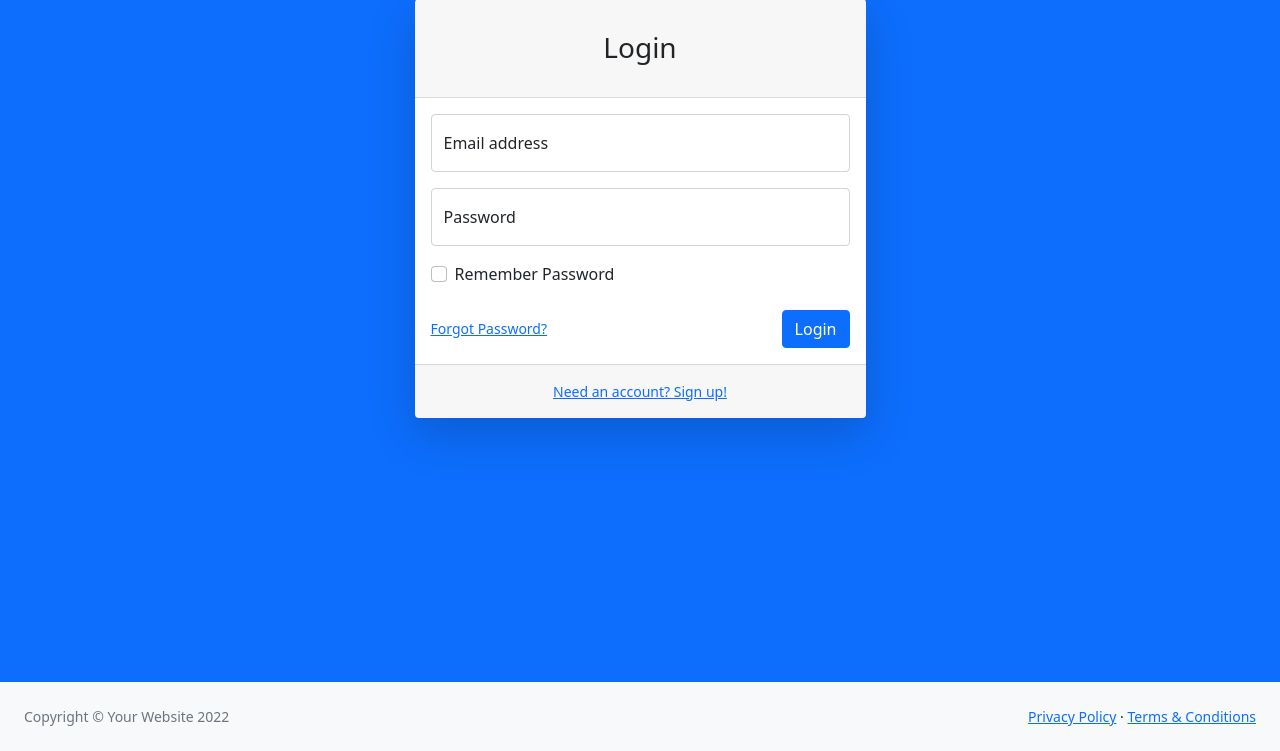
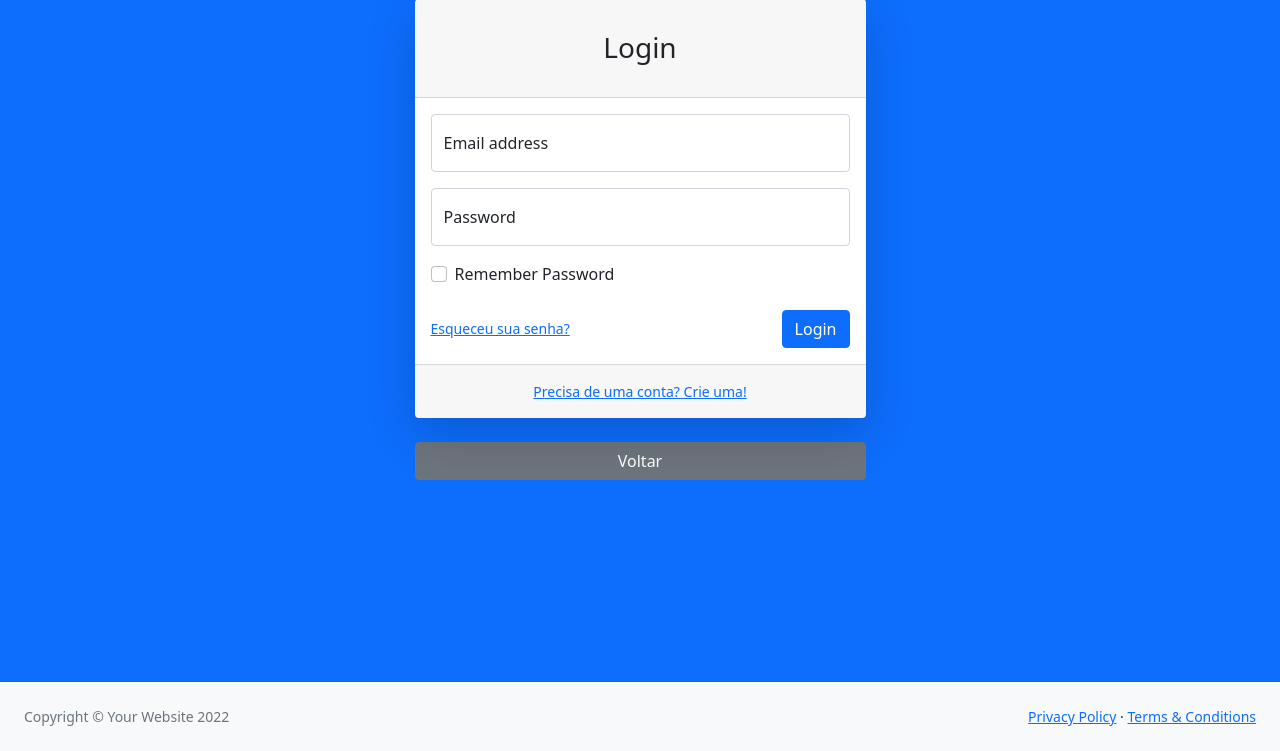
Before and after one commit to Gabriel-Atsok/ProjetoWebII-Academico, a Django app: template appacademico/templates/login.html in a window 1280 px wide. Shown: the part 49-800 px from the top of the page. Run offline with Django 4.2, Linux system fonts and the light colour scheme; the template is opened without the code that fills it, so the values that code supplies are empty; some libraries are stand-ins or nearby versions.

Commit message:
Link Page Feito

```diff
--- a/appacademico/templates/index.html
+++ b/appacademico/templates/index.html
@@ -33,6 +33,9 @@
                         <li><a class="dropdown-item" href="#!">Settings</a></li>
                         <li><a class="dropdown-item" href="#!">Activity Log</a></li>
                         <li><hr class="dropdown-divider" /></li>
+                        <li><a class="dropdown-item" href="{% url 'registrar' %}">Register</a></li>
+                        <li><a class="dropdown-item" href="{% url 'login' %}">Login</a></li>
+                        <!-- O logout deve desaparecer quando alguem estiver logado -->
                         <li><a class="dropdown-item" href="#!">Logout</a></li>
                     </ul>
                 </li>
@@ -48,7 +51,7 @@
                                 <div class="sb-nav-link-icon"><i class="fas fa-tachometer-alt"></i></div>
                                 Dashboard
                             </a>
-                            <div class="sb-sidenav-menu-heading">Interface</div>
+                            <div class="sb-sidenav-menu-heading">Serviços</div>
                             <a class="nav-link collapsed" href="#" data-bs-toggle="collapse" data-bs-target="#collapseLayouts" aria-expanded="false" aria-controls="collapseLayouts">
                                 <div class="sb-nav-link-icon"><i class="fas fa-columns"></i></div>
                                 Layouts
--- a/appacademico/templates/login.html
+++ b/appacademico/templates/login.html
@@ -35,14 +35,17 @@
                                                 <label class="form-check-label" for="inputRememberPassword">Remember Password</label>
                                             </div>
                                             <div class="d-flex align-items-center justify-content-between mt-4 mb-0">
-                                                <a class="small" href="password.html">Forgot Password?</a>
+                                                <a class="small" href="{% url 'resetsenha' %}">Esqueceu sua senha?</a>
                                                 <a class="btn btn-primary" href="index.html">Login</a>
                                             </div>
                                         </form>
                                     </div>
                                     <div class="card-footer text-center py-3">
-                                        <div class="small"><a href="register.html">Need an account? Sign up!</a></div>
+                                        <div class="small"><a href="{% url 'registrar' %}">Precisa de uma conta? Crie uma!</a></div>
                                     </div>
+                                </div>
+                                <div class="mt-4 mb-0">
+                                    <div class="d-grid"><a class="btn btn-secondary btn-secondary" href="{% url 'index' %}">Voltar</a></div>
                                 </div>
                             </div>
                         </div>
--- a/appacademico/templates/password.html
+++ b/appacademico/templates/password.html
@@ -34,8 +34,11 @@
                                         </form>
                                     </div>
                                     <div class="card-footer text-center py-3">
-                                        <div class="small"><a href="register.html">Need an account? Sign up!</a></div>
+                                        <div class="small"><a href="{% url 'registrar' %}">Precisa de uma conta? Crie uma!</a></div>
                                     </div>
+                                </div>
+                                <div class="mt-4 mb-0">
+                                    <div class="d-grid"><a class="btn btn-secondary btn-secondary" href="{% url 'index' %}">Voltar</a></div>
                                 </div>
                             </div>
                         </div>
--- a/sistema/urls.py
+++ b/sistema/urls.py
@@ -20,7 +20,7 @@ from django.conf.urls.static import static
 
 urlpatterns = [
     path('admin/', admin.site.urls),
-    path('/', include ('appacademico.urls')),
+    path('', include ('appacademico.urls')),
 ]
 
 if settings.DEBUG:
```
Also changed, not shown: appacademico/templates/register.html (+5 -2 lines).
